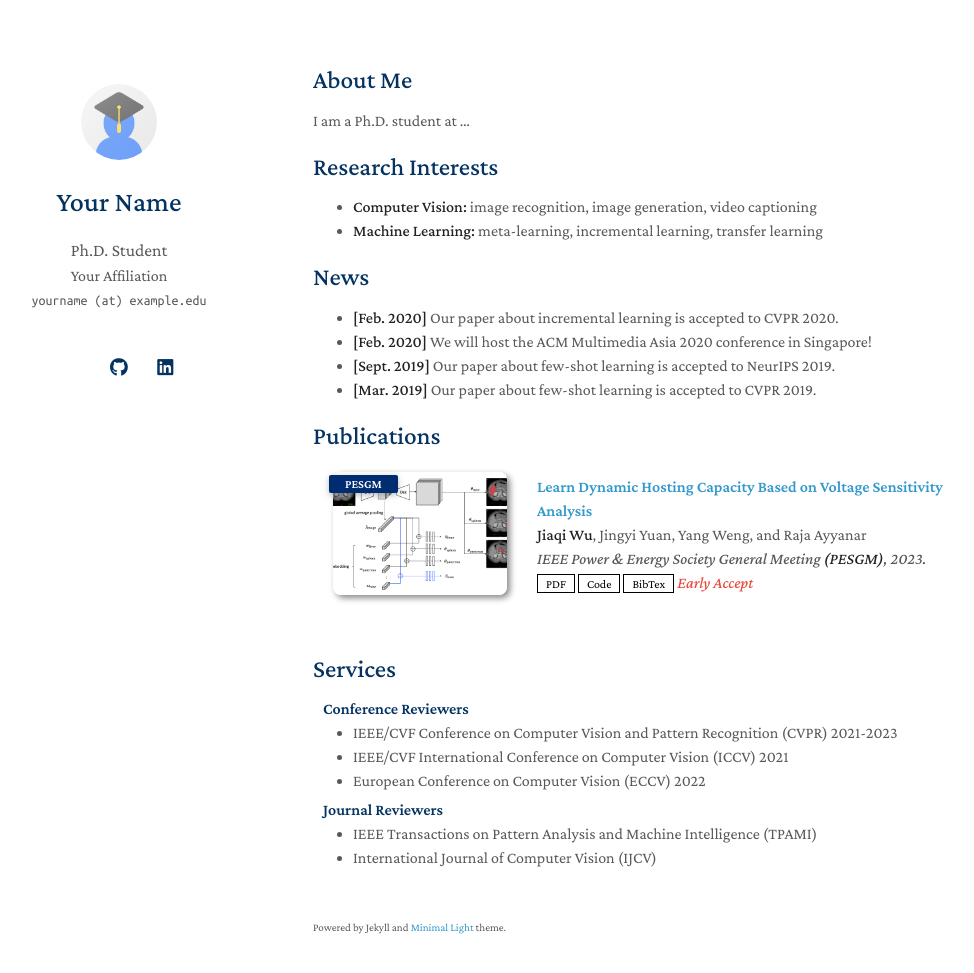
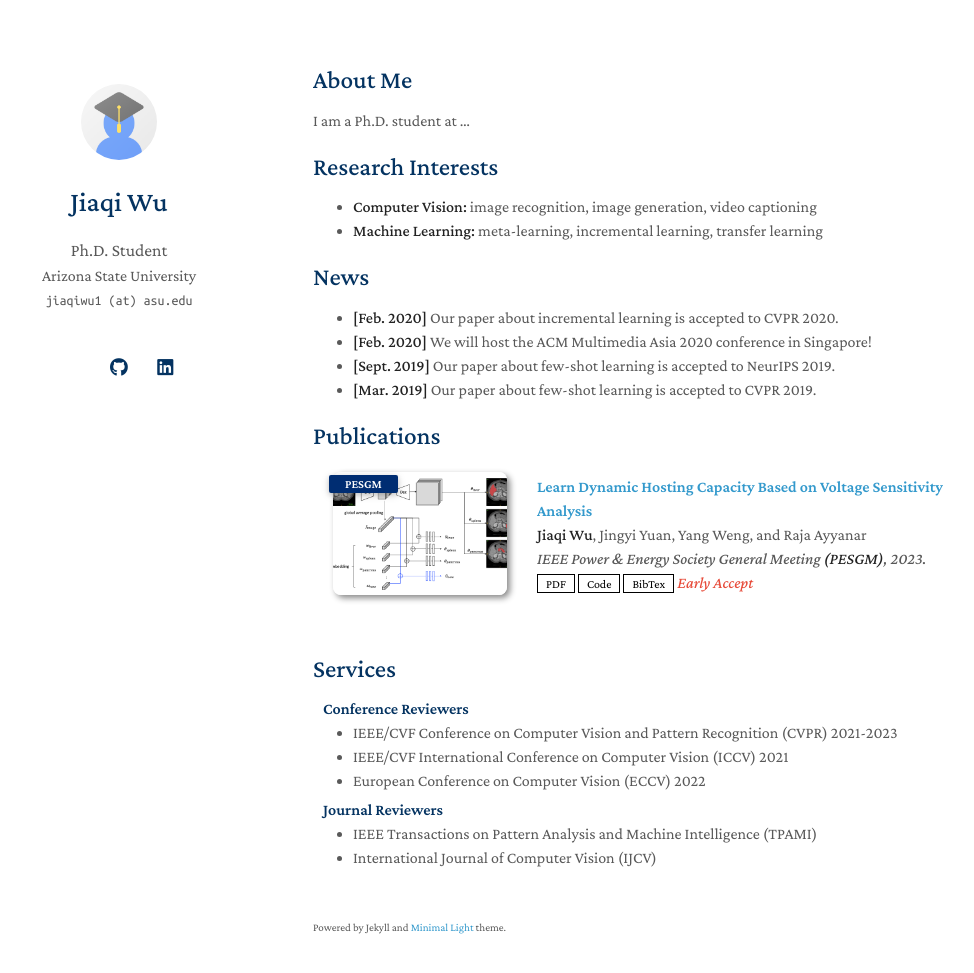
Before and after one commit to jiaqiwu1/jiaqiwu1.github.io, a Jekyll site: the page built from index.md, in a window 1280 px wide and 1008 px high. Shown: the top 973 px of the window, without its empty margins (157-1131 px from the left). Built offline with Jekyll 4.4.1, drawn with Linux system fonts in a browser that asks for light colours; a style sheet for code colours, icons or effects is not loaded; our own code applies the rules of GitHub Pages for plain Markdown files.

Commit message:
Update _config.yml

```diff
--- a/_config.yml
+++ b/_config.yml
@@ -1,14 +1,14 @@
 # Basic Information
-title: Your Name
+title: Jiaqi Wu
 position: Ph.D. Student
-affiliation: Your Affiliation
-email: yourname (at) example.edu
+affiliation: Arizona State University
+email: jiaqiwu1 (at) asu.edu
 
 # Search Engine Optimization (SEO)
 # The following information is used to improve the website traffic from search engines, e.g., Google.
-keywords: minimal light
-description: The Minimal Light is a simple and elegant jekyll theme for academic personal homepage.
-canonical: https://minimal-light-theme.yliu.me/
+keywords: Jiaqi Wu, Smart Grid, Power Systems, Machine Learning, Data-Driven Application, ICNN, OPF
+description: Jiaqi Wu's personal academic homepage. Research interests include machine learning for power systems.
+canonical: https://wujiaqi-doz.github.io/
 
 # Links
 # If you don't need one of them, you may delete the corresponding line.
```
